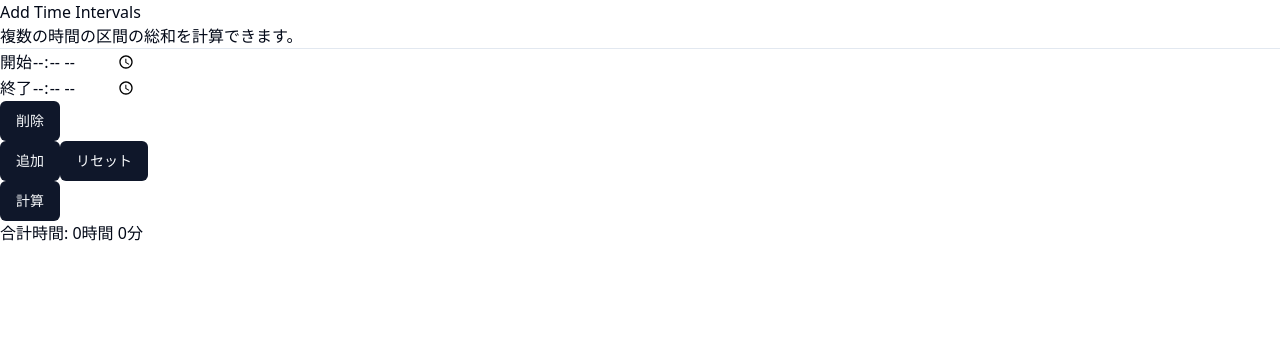
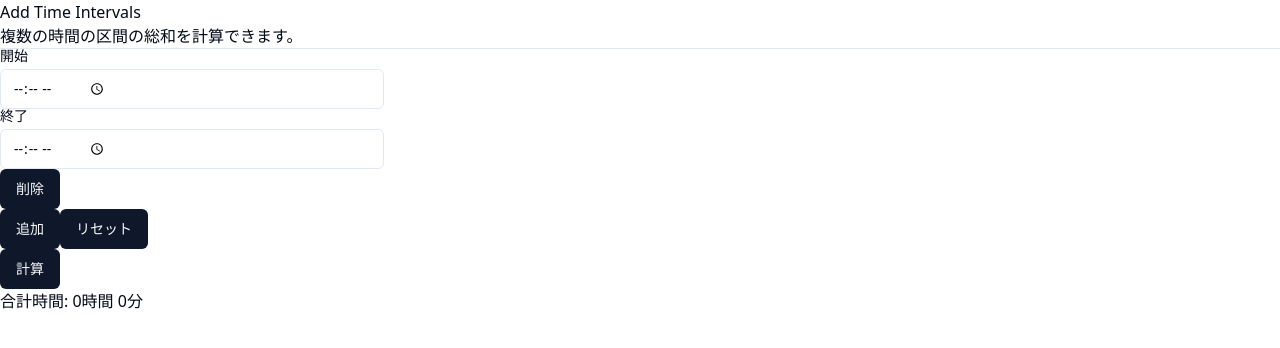
Before and after one commit to light-planck/time-wizard, a React (Vite) app: page / in a window 1280 px wide. Both pictures are taken after a click on the button "追加". Shown: the top 348 px of the page. Built offline with nearby package versions, Linux system fonts and the light colour scheme.

Commit message:
feat: label, inputをshadcn/uiに変更

```diff
--- a/package.json
+++ b/package.json
@@ -10,6 +10,7 @@
     "preview": "vite preview"
   },
   "dependencies": {
+    "@radix-ui/react-label": "^2.0.2",
     "@radix-ui/react-slot": "^1.0.2",
     "class-variance-authority": "^0.7.0",
     "clsx": "^2.1.0",
--- a/src/App.tsx
+++ b/src/App.tsx
@@ -3,6 +3,8 @@ import { v4 as uuidv4 } from "uuid";
 
 import { useState } from "react";
 import { Button } from "./components/ui/button";
+import { Input } from "./components/ui/input";
+import { Label } from "./components/ui/label";
 import { Interval } from "./types";
 import { Total } from "./types/total";
 
@@ -53,9 +55,9 @@ const App = () => {
 			<div>
 				{intervals.map((interval) => (
 					<div key={interval.id}>
-						<form>
-							<label>開始</label>
-							<input
+						<div className="grid w-full max-w-sm items-center gap-1.5">
+							<Label>開始</Label>
+							<Input
 								type="time"
 								value={interval.start}
 								onChange={(event) =>
@@ -65,10 +67,10 @@ const App = () => {
 									})
 								}
 							/>
-						</form>
-						<form>
-							<label>終了</label>
-							<input
+						</div>
+						<div className="grid w-full max-w-sm items-center gap-1.5">
+							<Label>終了</Label>
+							<Input
 								type="time"
 								value={interval.end}
 								onChange={(event) =>
@@ -78,7 +80,7 @@ const App = () => {
 									})
 								}
 							/>
-						</form>
+						</div>
 						<Button onClick={() => handleDeleteInterval(interval.id)}>
 							削除
 						</Button>
--- /dev/null
+++ b/src/components/ui/input.tsx
@@ -0,0 +1,25 @@
+import * as React from "react";
+
+import { cn } from "@/lib/utils";
+
+export interface InputProps
+	extends React.InputHTMLAttributes<HTMLInputElement> {}
+
+const Input = React.forwardRef<HTMLInputElement, InputProps>(
+	({ className, type, ...props }, ref) => {
+		return (
+			<input
+				type={type}
+				className={cn(
+					"flex h-10 w-full rounded-md border border-input bg-background px-3 py-2 text-sm ring-offset-background file:border-0 file:bg-transparent file:text-sm file:font-medium placeholder:text-muted-foreground focus-visible:outline-none focus-visible:ring-2 focus-visible:ring-ring focus-visible:ring-offset-2 disabled:cursor-not-allowed disabled:opacity-50",
+					className,
+				)}
+				ref={ref}
+				{...props}
+			/>
+		);
+	},
+);
+Input.displayName = "Input";
+
+export { Input };
--- /dev/null
+++ b/src/components/ui/label.tsx
@@ -0,0 +1,26 @@
+"use client";
+
+import * as LabelPrimitive from "@radix-ui/react-label";
+import { type VariantProps, cva } from "class-variance-authority";
+import * as React from "react";
+
+import { cn } from "@/lib/utils";
+
+const labelVariants = cva(
+	"text-sm font-medium leading-none peer-disabled:cursor-not-allowed peer-disabled:opacity-70",
+);
+
+const Label = React.forwardRef<
+	React.ElementRef<typeof LabelPrimitive.Root>,
+	React.ComponentPropsWithoutRef<typeof LabelPrimitive.Root> &
+		VariantProps<typeof labelVariants>
+>(({ className, ...props }, ref) => (
+	<LabelPrimitive.Root
+		ref={ref}
+		className={cn(labelVariants(), className)}
+		{...props}
+	/>
+));
+Label.displayName = LabelPrimitive.Root.displayName;
+
+export { Label };
```
Also changed, not shown: 1 other file (tests, documents, lock files or other folders).
